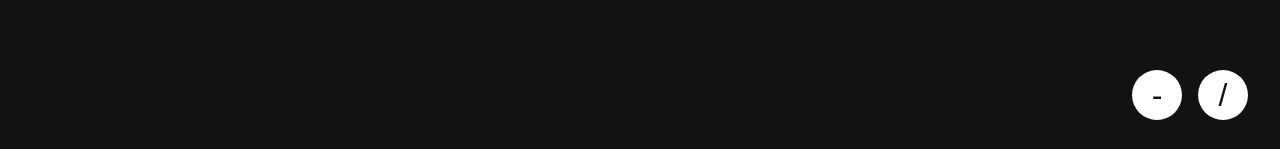
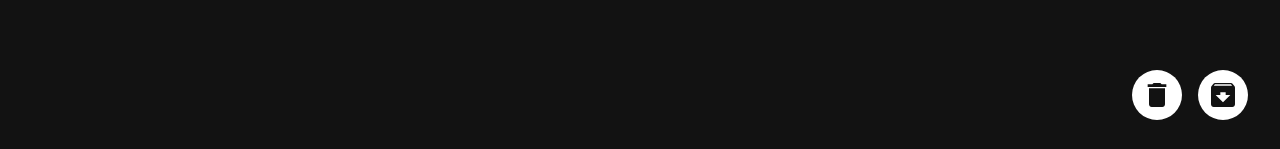
Before and after one commit to rfsyhb/reactlearn-spa-personal-note, a React (Vite) app: page /note/notes-1 in a window 1280 px wide. Shown: the part 648-797 px from the top of the page. Built offline with nearby package versions, Linux system fonts and the light colour scheme.

Commit message:
add icons

```diff
--- a/src/components/NoteDetailAction.jsx
+++ b/src/components/NoteDetailAction.jsx
@@ -1,6 +1,7 @@
 import React from "react";
 import PropTypes from "prop-types";
 import { useNavigate } from "react-router-dom";
+import { MdDelete, MdArchive, MdUnarchive } from "react-icons/md";
 
 function NoteDetailAction({
   id,
@@ -31,19 +32,19 @@ function NoteDetailAction({
       {archivedStatus ? (
         <>
           <button className="action" onClick={() => handleDelete(id)}>
-            -
+            <MdDelete />
           </button>
           <button className="action" onClick={() => handleUnarchive(id)}>
-            /
+            <MdUnarchive />
           </button>
         </>
       ) : (
         <>
           <button className="action" onClick={() => handleDelete(id)}>
-            -
+            <MdDelete />
           </button>
           <button className="action" onClick={() => handleArchive(id)}>
-            /
+            <MdArchive />
           </button>
         </>
       )}
```
